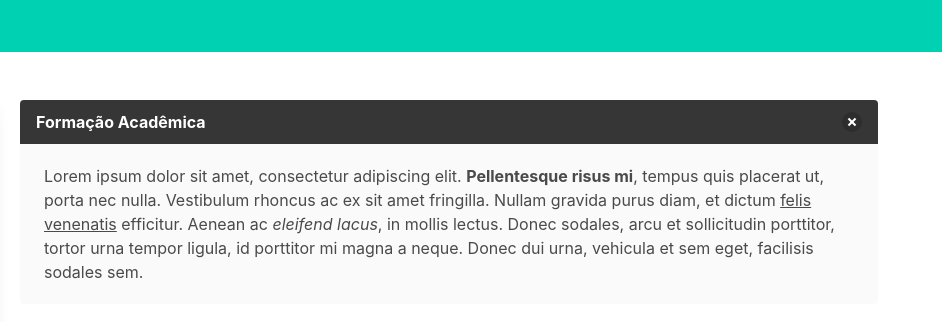
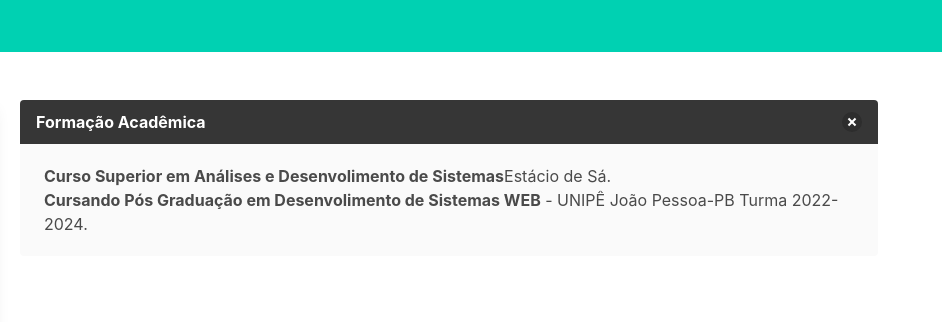
Before and after one commit to brunoandradearruda/CursoOneBiteCode, a website: page index.html in a window 1280 px wide. Shown: the top 322 px of the page, 338-1280 px from the left. Drawn offline with nearby package versions, Linux system fonts and the light colour scheme.

Commit message:
Módulo 05 BULMA - AULA 66 - OK

```diff
--- a/index.html
+++ b/index.html
@@ -83,7 +83,9 @@
               <button class="delete" aria-label="delete"></button>
             </div>
             <div class="message-body">
-              Lorem ipsum dolor sit amet, consectetur adipiscing elit. <strong>Pellentesque risus mi</strong>, tempus quis placerat ut, porta nec nulla. Vestibulum rhoncus ac ex sit amet fringilla. Nullam gravida purus diam, et dictum <a>felis venenatis</a> efficitur. Aenean ac <em>eleifend lacus</em>, in mollis lectus. Donec sodales, arcu et sollicitudin porttitor, tortor urna tempor ligula, id porttitor mi magna a neque. Donec dui urna, vehicula et sem eget, facilisis sodales sem.
+              <strong>Curso Superior em Análises e Desenvolimento de Sistemas</strong>Estácio de Sá.
+              <div><strong>Cursando Pós Graduação em Desenvolimento de Sistemas WEB</strong> - UNIPÊ João Pessoa-PB Turma 2022-2024.</div>
+
             </div>
           </article>
 
```
